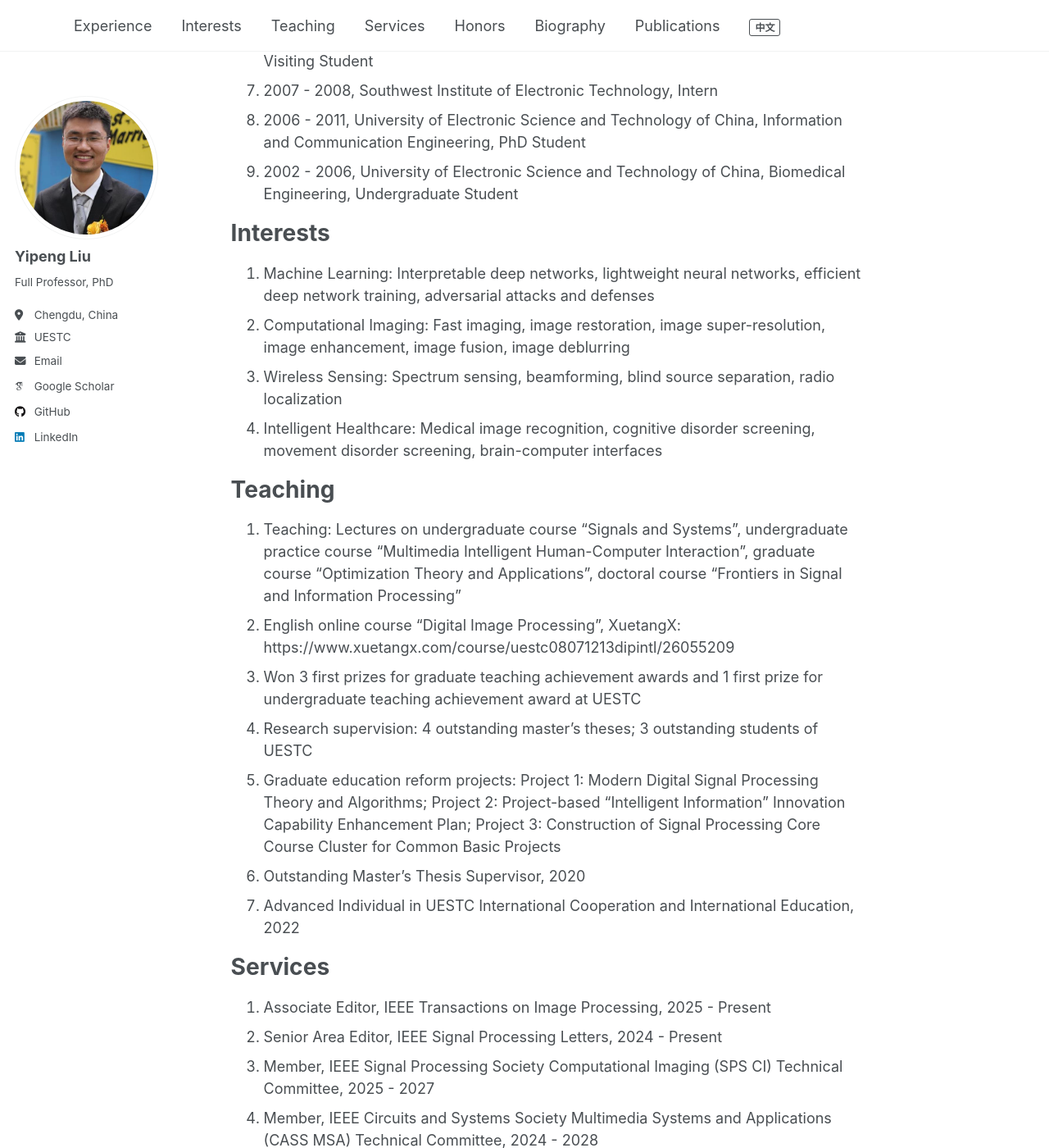
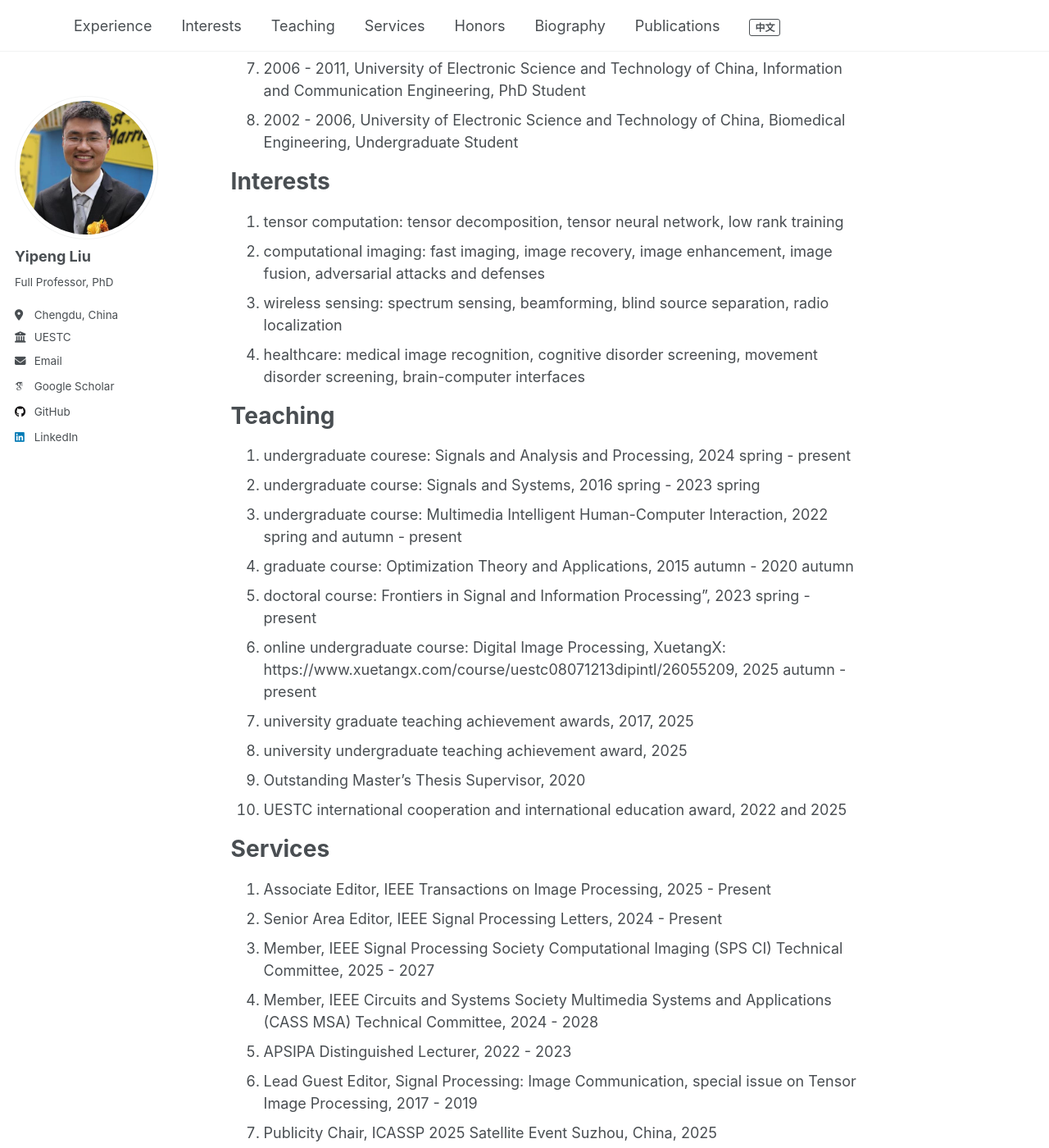
Before and after one commit to yipengliu/yipengliu.github.io, a Jekyll site: the page built from _pages/main-en.md, in a window 1280 px wide and 1400 px high, scrolled down 473 px. Shown: the whole window at 82% size. Built offline with Jekyll 4.4.1, drawn with Linux system fonts in a browser that asks for light colours; some web fonts are replaced; some of the changed text lies outside the part shown.

Commit message:
Update main-en.md

```diff
--- a/_pages/main-en.md
+++ b/_pages/main-en.md
@@ -11,33 +11,35 @@
 
 # <a id="Experience"></a>Experience
 
-1. 2023 - Present, University of Electronic Science and Technology of China, School of Information and Communication Engineering, Professor
-2. 2014 - 2023, University of Electronic Science and Technology of China, School of Information and Communication Engineering/School of Electronic Engineering, Associate Professor
-3. 2016 - 2017, National Tsing Hua University, Department of Electrical Engineering, Visiting Scholar
-4. 2011 - 2014, KU Leuven (Belgium), Department of Electrical Engineering, Postdoctoral Researcher
-5. 2011 - 2011, Huawei Technologies Co., Ltd., Chengdu Research Institute, Algorithm Engineer
-6. 2010 - 2011, Tsinghua University (Beijing), Department of Electronic Engineering, Visiting Student
-7. 2007 - 2008, Southwest Institute of Electronic Technology, Intern
-8. 2006 - 2011, University of Electronic Science and Technology of China, Information and Communication Engineering, PhD Student
-9. 2002 - 2006, University of Electronic Science and Technology of China, Biomedical Engineering, Undergraduate Student
+1. 2014 - Present, University of Electronic Science and Technology of China, School of Information and Communication Engineering/School of Electronic Engineering, Full Professor / Associate Professor
+2. 2016 - 2017, National Tsing Hua University, Department of Electrical Engineering, Visiting Scholar
+3. 2011 - 2014, KU Leuven (Belgium), Department of Electrical Engineering, Postdoctoral Researcher
+4. 2011 - 2011, Huawei Technologies Co., Ltd., Chengdu Research Institute, Algorithm Engineer
+5. 2010 - 2011, Tsinghua University (Beijing), Department of Electronic Engineering, Visiting Student
+6. 2007 - 2008, Southwest Institute of Electronic Technology, Intern
+7. 2006 - 2011, University of Electronic Science and Technology of China, Information and Communication Engineering, PhD Student
+8. 2002 - 2006, University of Electronic Science and Technology of China, Biomedical Engineering, Undergraduate Student
 
 
 # <a id="Interests"></a>Interests
 
-1. Machine Learning: Interpretable deep networks, lightweight neural networks, efficient deep network training, adversarial attacks and defenses
-2. Computational Imaging: Fast imaging, image restoration, image super-resolution, image enhancement, image fusion, image deblurring
-3. Wireless Sensing: Spectrum sensing, beamforming, blind source separation, radio localization
-4. Intelligent Healthcare: Medical image recognition, cognitive disorder screening, movement disorder screening, brain-computer interfaces
+1. tensor computation: tensor decomposition, tensor neural network, low rank training
+2. computational imaging: fast imaging, image recovery, image enhancement, image fusion, adversarial attacks and defenses
+3. wireless sensing: spectrum sensing, beamforming, blind source separation, radio localization
+4. healthcare: medical image recognition, cognitive disorder screening, movement disorder screening, brain-computer interfaces
 
 # <a id="Teaching"></a>Teaching
 
-1. Teaching: Lectures on undergraduate course "Signals and Systems", undergraduate practice course "Multimedia Intelligent Human-Computer Interaction", graduate course "Optimization Theory and Applications", doctoral course "Frontiers in Signal and Information Processing"
-2. English online course "Digital Image Processing", XuetangX: https://www.xuetangx.com/course/uestc08071213dipintl/26055209
-3. Won 3 first prizes for graduate teaching achievement awards and 1 first prize for undergraduate teaching achievement award at UESTC
-4. Research supervision: 4 outstanding master's theses; 3 outstanding students of UESTC
-5. Graduate education reform projects: Project 1: Modern Digital Signal Processing Theory and Algorithms; Project 2: Project-based "Intelligent Information" Innovation Capability Enhancement Plan; Project 3: Construction of Signal Processing Core Course Cluster for Common Basic Projects
-6. Outstanding Master's Thesis Supervisor, 2020
-7. Advanced Individual in UESTC International Cooperation and International Education, 2022
+1. undergraduate courese: Signals and Analysis and Processing, 2024 spring - present
+2. undergraduate course: Signals and Systems, 2016 spring - 2023 spring
+3. undergraduate course: Multimedia Intelligent Human-Computer Interaction, 2022 spring and autumn - present
+4. graduate course: Optimization Theory and Applications, 2015 autumn - 2020 autumn
+5. doctoral course: Frontiers in Signal and Information Processing", 2023 spring - present
+6. online undergraduate course: Digital Image Processing, XuetangX: https://www.xuetangx.com/course/uestc08071213dipintl/26055209, 2025 autumn - present
+7. university graduate teaching achievement awards, 2017, 2025
+8. university undergraduate teaching achievement award, 2025
+9. Outstanding Master's Thesis Supervisor, 2020
+10. UESTC international cooperation and international education award, 2022 and 2025
 
 # <a id="Services"></a>Services
 
@@ -46,30 +48,28 @@
 3. Member, IEEE Signal Processing Society Computational Imaging (SPS CI) Technical Committee, 2025 - 2027
 4. Member, IEEE Circuits and Systems Society Multimedia Systems and Applications (CASS MSA) Technical Committee, 2024 - 2028
 5. APSIPA Distinguished Lecturer, 2022 - 2023
-6. Lead Guest Editor, Signal Processing: Image Communication special issue on Tensor Image Processing, 2017 - 2019
-7. Publicity Chair, ICASSP 2025 Satellite Event Suzhou, China
-8. Lead Chair, ICME 2025 workshop on Big Surveillance Data Analysis and Processing
+6. Lead Guest Editor, Signal Processing: Image Communication, special issue on Tensor Image Processing, 2017 - 2019
+7. Publicity Chair, ICASSP 2025 Satellite Event Suzhou, China, 2025
+8. Lead Chair, ICME 2025 workshop on Big Surveillance Data Analysis and Processing, 2025
 9. Guest Editor, Journal of Systems Engineering and Electronics (English Edition), 2022 - 2024
-10. Member, Youth Working Committee, China Society of Image and Graphics
-11. Member, Multimedia Technology Committee, China Computer Federation
-12. Multiple times as PhD defense committee member at world-renowned universities, including Skoltech (Russia)
+
+
 
 # <a id="Honors"></a>Honors
 
 1. Best Paper Award, 20th IEEE International Symposium on Broadband Multimedia Systems and Broadcasting (IEEE BMSB 2025)
 2. Best Demo Award, 26th IEEE International Conference on Multimedia and Expo (ICME 2025)
 3. Second Prize, Sichuan Provincial Natural Science Award 2023 (ranked second)
-4. 15th Batch Reserve Candidate for Sichuan Provincial Academic and Technical Leaders, 2024
-5. World's Top 2% Scientists (Stanford University), 2022, 2023, 2024
-6. Best Demo Award, 24th IEEE International Workshop on Multimedia Signal Processing (MMSP 2022)
-7. APSIPA Distinguished Lecturer for 2022-2023
-8. First Prize, Outstanding Paper Award, First Sichuan-Chongqing Academic Conference, 2020
-9. Senior Member, Institute of Electrical and Electronics Engineers, 2017
-10. Flemish Government Overseas Conference Support Award, 2012, 2014
+4. World's Top 2% Scientists, Stanford University and Elsevier, 2022, 2023, 2024
+5. Best Demo Award, 24th IEEE International Workshop on Multimedia Signal Processing (MMSP 2022)
+6. APSIPA Distinguished Lecturer for 2022-2023
+
+
+
 
 # <a id="Biography"></a>Biography
 
-Yipeng Liu is a full professor with school of information and communication engineering, University of Electronic Science and Technology of China (UESTC), Chengdu, China, in 2006 and 2011, respectively. He has been studied and worked at UESTC, Huawei Technologies and University of Leuven.
+Yipeng Liu is a full professor with school of information and communication engineering, University of Electronic Science and Technology of China (UESTC), Chengdu, China, in 2006 and 2011, respectively. He has studied and worked at UESTC, Huawei Technologies and University of Leuven.
 
 His research interest is tensor computations for signal processing. He has published over 100 papers, coauthored two books, “Tensor Computation for Data Analysis” by Springer and “Tensor Regression” in Foundations and Trends® in Machine Learning, and edited one book “Tensors for Data Processing” by Elsevier. He has received the IEEE BMSB 2025 Best Paper Award, and IEEE ICME 2025 Best Demo Award. He has been an associate editor for IEEE Transactions on Image Processing, and a senior area editor for IEEE Signal Processing Letters. He has delivered 6 tutorials for IEEE flagship conferences, and he is the APSIPA Distinguished Lecturer 2022-2023.
 
```
